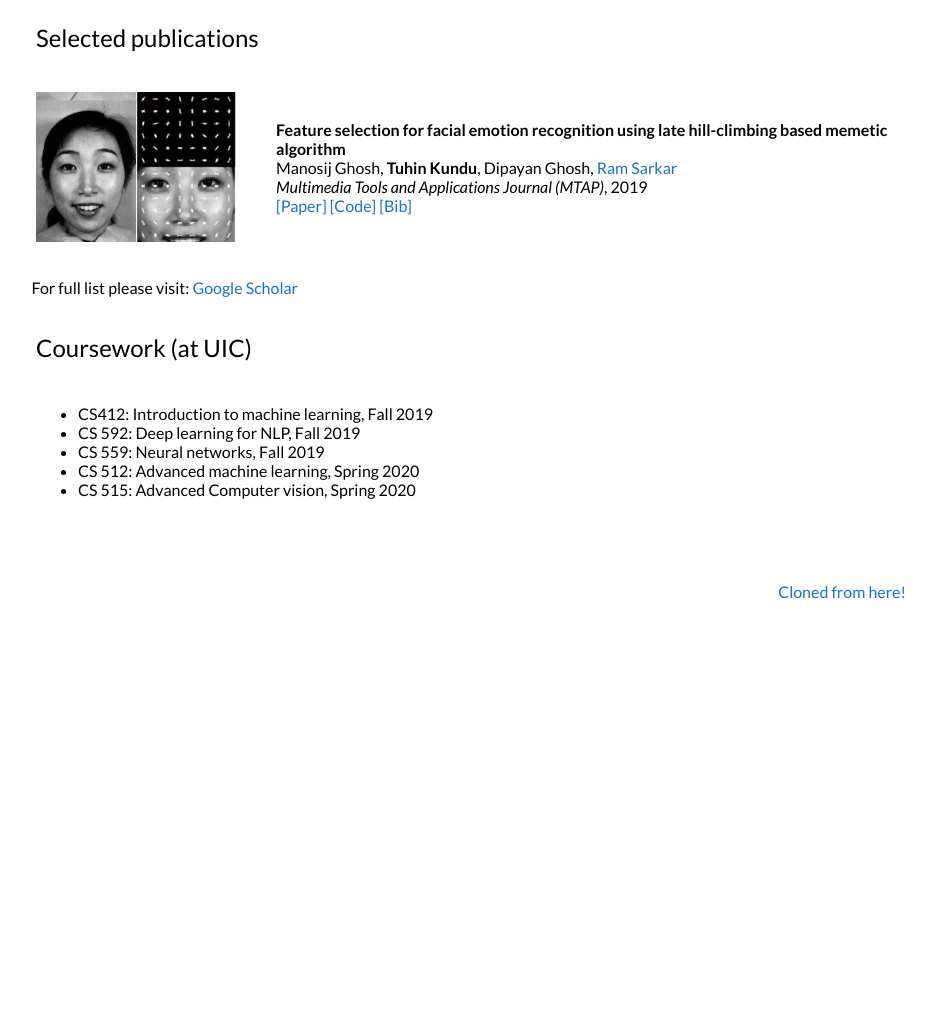
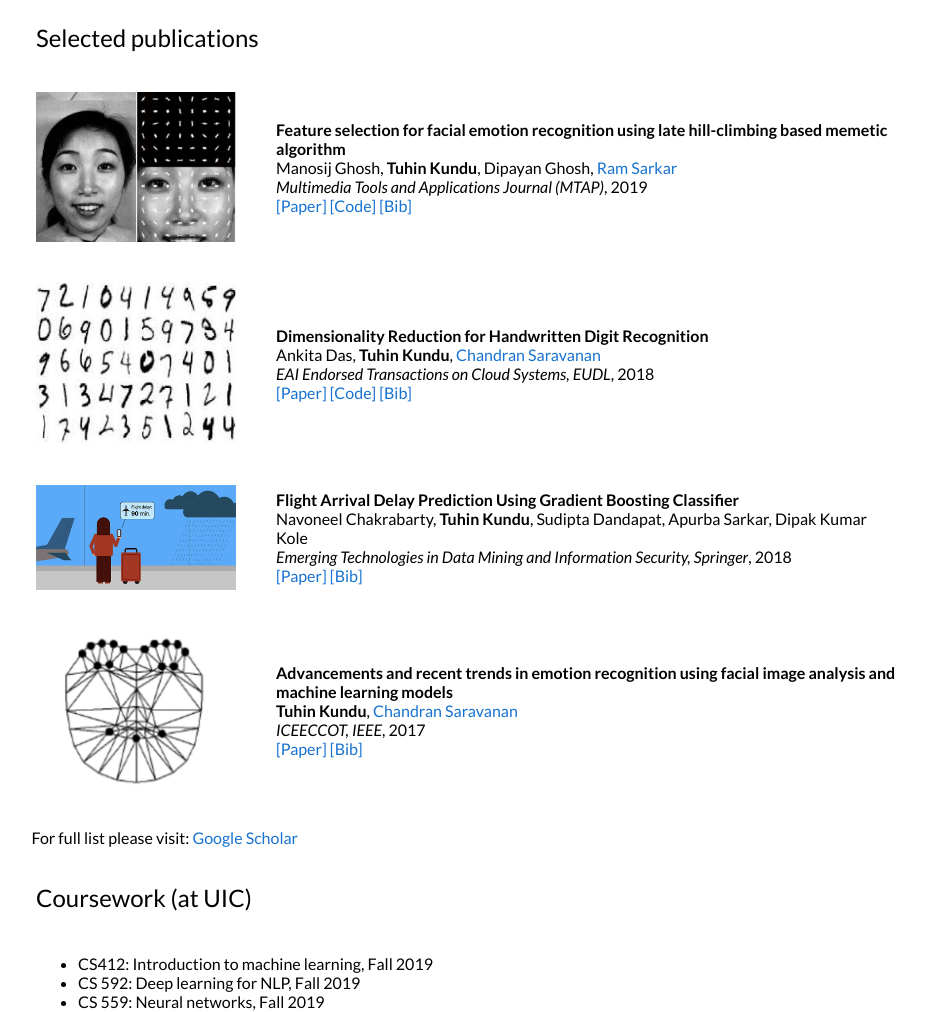
Before and after one commit to TuhinKundu/tuhinkundu.github.io, a plain HTML site: page index.html in a window 1280 px wide. Shown: the part 638-1650 px from the top of the page, without its empty margins (174-1110 px from the left). Before the commit the page ends 1257 px from the top, so only its background shows below. Drawn offline with Linux system fonts and the light colour scheme.

Commit message:
updating website

```diff
--- a/index.html
+++ b/index.html
@@ -185,9 +185,64 @@
             <br>
             <a href="https://link.springer.com/article/10.1007/s11042-019-07811-x">[Paper]</a>
             <a href="https://github.com/ManosijGhosh/Late-Hill-Climbing-based-Memetic-Algorithm-LHCMA">[Code]</a>
-            <a href="files/eccv_bib.txt">[Bib]</a>
+            <a href="files/fer_bib.txt">[Bib]</a>
           </td>
         </tr>
+
+
+        <tr>
+          <td width="25%" valign="top">
+            <img id="paper_img" src='images/digit.jpeg' height="65%">
+          </td>
+
+          <td width="75%" valign="center">
+            <papertitle>Dimensionality Reduction for Handwritten Digit Recognition</papertitle>
+            <br>
+            Ankita Das,
+            <strong>Tuhin Kundu</strong>, <a href="https://sites.google.com/view/drcs">Chandran Saravanan</a>
+            <br>
+            <em><i>EAI Endorsed Transactions on Cloud Systems</i>, EUDL</em>, 2018
+            <br>
+            <a href="https://eudl.eu/doi/10.4108/eai.12-2-2019.156590">[Paper]</a>
+            <a href="https://github.com/TuhinKundu/handwritten_digit">[Code]</a>
+            <a href="files/digit_bib.txt">[Bib]</a>
+          </td>
+        </tr>
+
+        <tr>
+          <td width="25%" valign="top">
+            <img id="paper_img" src='images/flightdelay.jpg' height="35%">
+          </td>
+
+          <td width="75%" valign="center">
+            <papertitle>Flight Arrival Delay Prediction Using Gradient Boosting Classifier</papertitle>
+            <br>
+            Navoneel Chakrabarty, <strong>Tuhin Kundu</strong>, Sudipta Dandapat, Apurba Sarkar, Dipak Kumar Kole
+            <br>
+            <em><i>Emerging Technologies in Data Mining and Information Security</i>, Springer</em>, 2018
+            <br>
+            <a href="https://link.springer.com/chapter/10.1007/978-981-13-1498-8_57">[Paper]</a>
+            <a href="files/flight_bib.txt">[Bib]</a>
+          </td>
+        </tr>
+
+        <tr>
+          <td width="25%" valign="top">
+            <img id="paper_img" src='images/review.png' height="45%">
+          </td>
+
+          <td width="75%" valign="center">
+            <papertitle>Advancements and recent trends in emotion recognition using facial image analysis and machine learning models</papertitle>
+            <br>
+              <strong>Tuhin Kundu</strong>, <a href="https://sites.google.com/view/drcs">Chandran Saravanan</a>
+            <br>
+            <em><i>ICEECCOT</i>, IEEE</em>, 2017
+            <br>
+            <a href="https://ieeexplore.ieee.org/abstract/document/8284512">[Paper]</a>
+            <a href="files/review_bib.txt">[Bib]</a>
+          </td>
+        </tr>
+
       </table>
 
       <p>&nbsp;&nbsp;&nbsp;&nbsp;
```
Also changed, not shown: files/digit_bib.txt (added), files/fer_bib.txt (added), files/flight_bib.txt (added), files/review_bib.txt (added), images/digit.jpeg (added), images/flightdelay.jpg (added), images/review.png (added).
